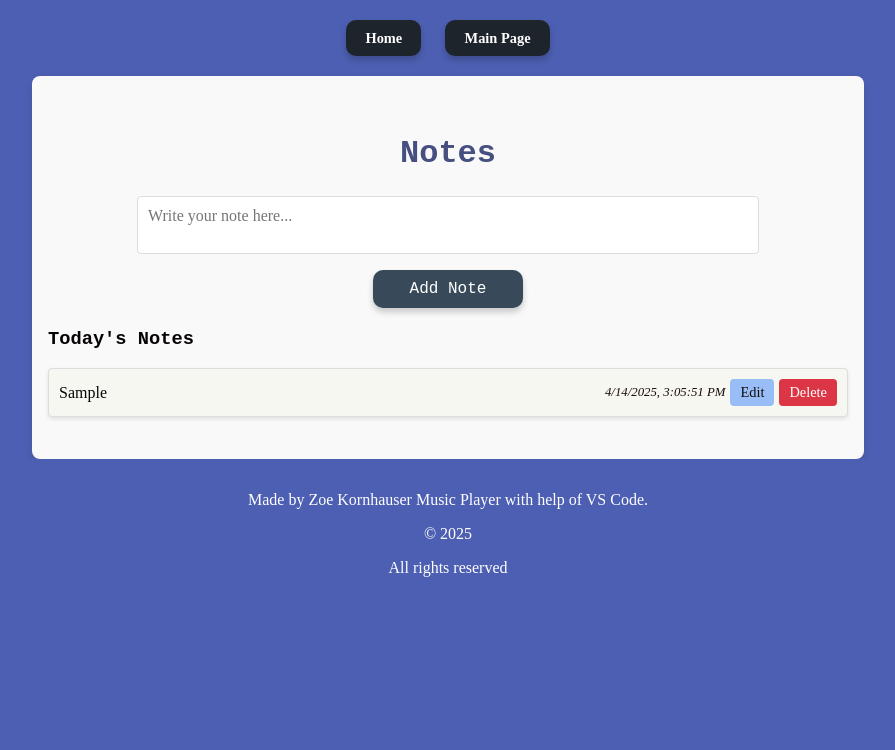
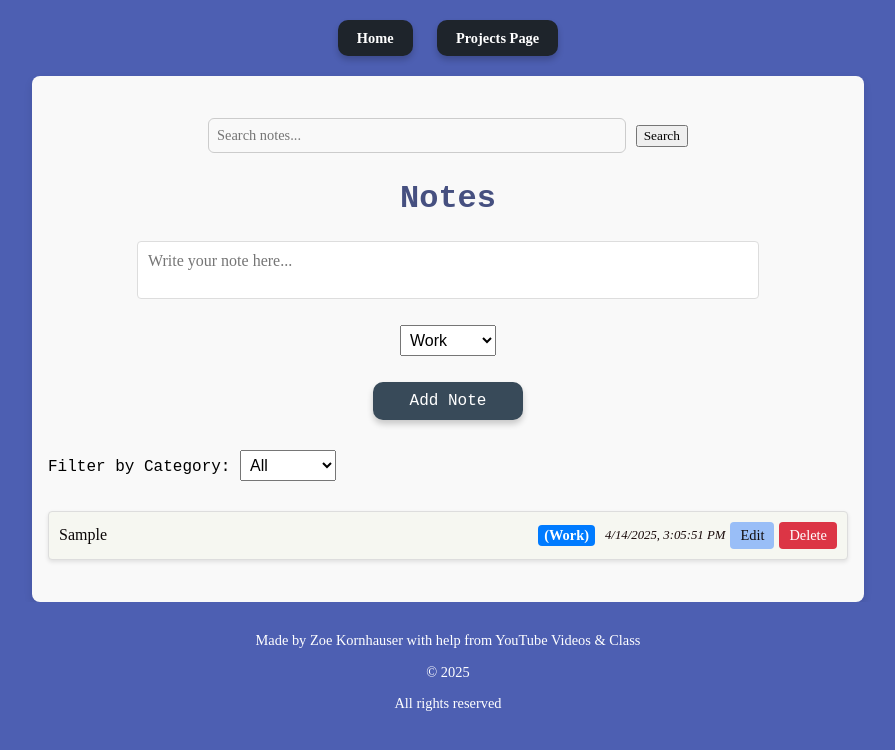
Before and after one commit to Buffaluv07/TodoTEST, a plain HTML site: page index.html in a window 1280 px wide. Both pictures are taken after typing "Sample" into the empty fields and a click on the button "Add Note". Shown: the whole page, without its empty margins (192-1087 px from the left). Drawn offline with Linux system fonts and the light colour scheme; files that its build step writes are made by us from their sources.

Commit message:
new changes

```diff
--- a/index.html
+++ b/index.html
@@ -3,7 +3,7 @@
 <head>
     <meta charset="UTF-8">
     <meta name="viewport" content="width=device-width, initial-scale=1.0">
-    <link rel="stylesheet" href="style.css"> <!-- Adjust path if needed -->
+    <link rel="stylesheet" href="/Notes-App/style.css">
     <title>Notes</title>
 </head>
 <body>
@@ -12,31 +12,48 @@
             <nav>
                 <ul>
                     <li><a href="../index.html">Home</a></li>
-                <li><a href="../index.html">Main Page</a></li>
+                    <li><a href="../Location/index.html">Projects Page</a></li>
                 </ul>
             </nav>
         </header>
 
         <main>
+            <div id="search-container">
+                <input type="text" id="search-bar" placeholder="Search notes...">
+                <button id="search-btn">Search</button>
+            </div>
             <h2>Notes</h2>
             <form id="new-note-form">
                 <textarea id="note-content" placeholder="Write your note here..." required></textarea>
+                <select id="note-category">
+                    <option value="Work">Work</option>
+                    <option value="Personal">Personal</option>
+                    <option value="Ideas">Ideas</option>
+                    <option value="Urgent">Urgent</option> <!-- New category -->
+                </select>
                 <button type="submit">Add Note</button>
             </form>
-        <ul id="notes-list">
-            <!-- Notes will be dynamically added here -->
-        </ul>
 
+            <div id="filter-container">
+                <label for="filter-category">Filter by Category:</label>
+                <select id="filter-category">
+                    <option value="All">All</option>
+                    <option value="Work">Work</option>
+                    <option value="Personal">Personal</option>
+                    <option value="Ideas">Ideas</option>
+                    <option value="Urgent">Urgent</option>
+                </select>
+            </div>
+
+            <ul id="notes-list"></ul>
         </main>
 
-    <div class="footer">
-        <p>Made by Zoe Kornhauser Music Player with help of VS Code.</p>
+        <footer class="footer">
+            <p>Made by Zoe Kornhauser with help from YouTube Videos & Class</p>
             <p>© 2025</p>
             <p>All rights reserved</p>
+        </footer>
     </div>
-    </div>
-
-    <!-- Link to the JavaScript file -->
-    <script src="script.js" defer></script>
+    <script src="script.js" type="module" defer></script>
 </body>
 </html>
--- a/script.js
+++ b/script.js
@@ -2,74 +2,55 @@ document.addEventListener("DOMContentLoaded", () => {
     const notesList = document.getElementById("notes-list");
     const newNoteForm = document.getElementById("new-note-form");
     const noteContentInput = document.getElementById("note-content");
+    const noteCategoryInput = document.getElementById("note-category");
+    const filterCategoryInput = document.getElementById("filter-category");
+    const searchBar = document.getElementById("search-bar");
 
-    // Load notes from localStorage and display them grouped by date
-    function loadNotes() {
-        const notes = getNotesFromLocalStorage();
-        const today = new Date().toLocaleDateString();
-        const currentMonth = new Date().getMonth();
 
-        // Separate notes into "Today's Notes" and "Previous Month's Notes"
-        const todaysNotes = notes.filter((note) => new Date(note.date).toLocaleDateString() === today);
-        const previousMonthNotes = notes.filter((note) => new Date(note.date).getMonth() < currentMonth);
-
-        // Clear the notes list before reloading
-        notesList.innerHTML = "";
-
-        // Add "Today's Notes" header and notes
-        if (todaysNotes.length > 0) {
-            const todayHeader = document.createElement("h3");
-            todayHeader.textContent = "Today's Notes";
-            notesList.appendChild(todayHeader);
-
-            todaysNotes.forEach((note) => {
-                addNoteToDOM(note);
-            });
-        }
-
-        // Add "Previous Month's Notes" header and notes
-        if (previousMonthNotes.length > 0) {
-            const previousMonthHeader = document.createElement("h3");
-            previousMonthHeader.textContent = "Previous Month's Notes";
-            notesList.appendChild(previousMonthHeader);
-
-            previousMonthNotes.forEach((note) => {
-                addNoteToDOM(note);
-            });
-        }
-    }
-
-    // Save a new note to localStorage
-    function saveNoteToLocalStorage(note) {
-        const notes = getNotesFromLocalStorage();
-        notes.push(note);
-        localStorage.setItem("notes", JSON.stringify(notes));
-    }
-
-    // Get all notes from localStorage
     function getNotesFromLocalStorage() {
         return JSON.parse(localStorage.getItem("notes")) || [];
     }
 
-    // Add a note to the DOM
+
+    function saveNotesToLocalStorage(notes) {
+        localStorage.setItem("notes", JSON.stringify(notes));
+    }
+
+
+    function renderNotes(filter = "All", searchTerm = "") {
+        const notes = getNotesFromLocalStorage();
+        notesList.innerHTML = "";
+        const sortedNotes = notes.sort((a, b) => b.id - a.id);
+
+        const filteredNotes = notes.filter(note => {
+            const matchesCategory = filter === "All" || note.category === filter;
+            const matchesSearch = note.content.toLowerCase().includes(searchTerm.toLowerCase());
+            return matchesCategory && matchesSearch;
+        });
+
+        filteredNotes.forEach(note => {
+            addNoteToDOM(note);
+        });
+    }
+
+
     function addNoteToDOM(note) {
         const noteItem = document.createElement("li");
         noteItem.classList.add("note-item");
         noteItem.setAttribute("data-id", note.id);
         noteItem.innerHTML = `
             <span class="note-content">${note.content}</span>
+            <span class="note-category" data-category="${note.category}">(${note.category})</span>
             <span class="note-date">${note.date}</span>
             <button class="edit-note">Edit</button>
             <button class="delete-note">Delete</button>
         `;
 
-        // Add event listener for editing the note
         const editButton = noteItem.querySelector(".edit-note");
         editButton.addEventListener("click", () => {
             editNoteContent(note.id);
         });
 
-        // Add event listener for deleting the note
         const deleteButton = noteItem.querySelector(".delete-note");
         deleteButton.addEventListener("click", () => {
             deleteNoteFromDOM(note.id);
@@ -78,10 +59,10 @@ document.addEventListener("DOMContentLoaded", () => {
         notesList.appendChild(noteItem);
     }
 
-    // Edit the content of a note
+
     function editNoteContent(noteId) {
         const notes = getNotesFromLocalStorage();
-        const noteIndex = notes.findIndex((note) => note.id === noteId);
+        const noteIndex = notes.findIndex(note => note.id === noteId);
 
         if (noteIndex !== -1) {
             const newContent = prompt("Edit your note:", notes[noteIndex].content);
@@ -95,16 +76,11 @@ document.addEventListener("DOMContentLoaded", () => {
         }
     }
 
-    // Save all notes to localStorage
-    function saveNotesToLocalStorage(notes) {
-        localStorage.setItem("notes", JSON.stringify(notes));
-    }
 
-    // Delete a note from the DOM and localStorage
     function deleteNoteFromDOM(noteId) {
         const notes = getNotesFromLocalStorage();
-        const updatedNotes = notes.filter((note) => note.id !== noteId);
-        localStorage.setItem("notes", JSON.stringify(updatedNotes));
+        const updatedNotes = notes.filter(note => note.id !== noteId);
+        saveNotesToLocalStorage(updatedNotes);
 
         const noteItem = document.querySelector(`[data-id="${noteId}"]`);
         if (noteItem) {
@@ -112,30 +88,46 @@ document.addEventListener("DOMContentLoaded", () => {
         }
     }
 
-    // Handle the submission of the new note form
+
     newNoteForm.addEventListener("submit", (event) => {
         event.preventDefault();
 
         const noteContent = noteContentInput.value.trim();
+        const noteCategory = noteCategoryInput.value;
+
         if (!noteContent) {
             alert("Please enter a note.");
             return;
         }
 
         const note = {
-            id: Date.now(), // Unique ID for the note
+            id: Date.now(),
             content: noteContent,
-            date: new Date().toLocaleString(), // Add the current date and time
+            category: noteCategory,
+            date: new Date().toLocaleString(),
         };
 
-        // Save the note to localStorage and add it to the DOM
-        saveNoteToLocalStorage(note);
-        loadNotes(); // Reload notes to update the grouping
+        const notes = getNotesFromLocalStorage();
+        notes.push(note);
+        saveNotesToLocalStorage(notes);
 
-        // Clear the input field
+        renderNotes();
         newNoteForm.reset();
     });
 
-    // Load notes when the page loads
-    loadNotes();
+
+    filterCategoryInput.addEventListener("change", () => {
+        const selectedCategory = filterCategoryInput.value;
+        const searchTerm = searchBar.value;
+        renderNotes(selectedCategory, searchTerm);
+    });
+
+
+    searchBar.addEventListener("input", () => {
+        const searchTerm = searchBar.value;
+        const selectedCategory = filterCategoryInput.value;
+        renderNotes(selectedCategory, searchTerm);
+    });
+
+    renderNotes();
 });
--- a/style.css
+++ b/style.css
@@ -1,4 +1,3 @@
-
 body {
     font-family: 'Courier New', Courier, monospace;
     margin: 0;
@@ -11,6 +10,7 @@ h1, h2 {
     font-family: 'Courier New', Courier, monospace;
     color: #f1e8e8;
 }
+
 h3, h4, h5, h6 {
     font-family: 'Courier New', Courier, monospace;
     color: #080404;
@@ -19,7 +19,6 @@ h3, h4, h5, h6 {
 p, ul, li, span, input, button, textarea {
     font-family: 'Merriweather', serif;
 }
-
 
 header nav ul {
     display: flex;
@@ -55,14 +54,13 @@ header nav ul li a:active {
     box-shadow: 0 4px 6px rgba(0, 0, 0, 0.2);
 }
 
-/* Main Content Styles */
 main {
     padding: 2rem 1rem;
-    max-width: 800px; /* Limit the width for better readability */
-    margin: 0 auto; /* Center the content */
+    max-width: 800px;
+    margin: 0 auto;
     background-color: #f9f9f9;
     border-radius: 8px;
-    box-shadow: 0 4px 8px rgba(0, 0, 0, 0.1); /* Add a subtle shadow */
+    box-shadow: 0 4px 8px rgba(0, 0, 0, 0.1);
 }
 
 h1 {
@@ -79,7 +77,6 @@ h2 {
     margin-bottom: 1.5rem;
 }
 
-/* Notes Section */
 #notes-section {
     margin-top: 20px;
     padding: 20px;
@@ -148,18 +145,17 @@ h2 {
     background-color: #a71d2a;
 }
 
-/* Form Styles */
 #new-note-form {
     display: flex;
     flex-direction: column;
     gap: 1rem;
     margin-bottom: 20px;
-    align-items: center; /* Center the form elements */
+    align-items: center;
 }
 
 #note-content {
     width: 100%;
-    max-width: 600px; /* Limit the width for better readability */
+    max-width: 600px;
     padding: 10px;
     border: 1px solid #ddd;
     border-radius: 4px;
@@ -194,9 +190,45 @@ h2 {
     position: relative;
     bottom: 0;
     width: 100%;
+    font-size: 0.9rem;
 }
 
-/* Utility Styles */
+#new-note-form select, #filter-container select {
+    margin: 10px 0;
+    padding: 5px;
+    font-size: 1rem;
+}
+
+#filter-container {
+    margin: 20px 0;
+    color:#000000;
+}
+.note-category {
+    font-size: 0.9rem;
+    color: #000000;
+    margin-left: 10px;
+}
+.note-category-label {
+    font-size: 0.9rem;
+    color: #000000;
+    margin-right: 5px;
+}
+#search-container {
+    margin: 10px 0;
+    text-align: center;
+}
+
+#search-bar {
+    width: 80%;
+    max-width: 400px;
+    padding: 8px;
+    font-size: 0.9rem;
+    border: 1px solid #ccc;
+    border-radius: 6px;
+    background-color: #f9f9f9;
+    box-shadow: none;
+}
+
 ul {
     list-style-type: none;
     padding: 0;
@@ -212,7 +244,48 @@ button {
     padding: 0 1rem;
 }
 
-/* Responsive Styles for Mobile */
+
+
+.note-category {
+    font-weight: bold;
+    padding: 2px 6px;
+    border-radius: 4px;
+}
+
+
+.note-category[data-category="Work"] {
+    color: #ffffff;
+    background-color: #007bff;
+}
+
+.note-category[data-category="Personal"] {
+    color: #ffffff;
+    background-color: #28a745;
+}
+
+.note-category[data-category="Ideas"] {
+    color: #ffffff;
+    background-color: #ffc107;
+}
+
+.note-category[data-category="Urgent"] {
+    color: #ffffff;
+    background-color: #dc3545;
+}
+
+
+
+
+
+
+
+
+
+
+
+
+
+
 @media (max-width: 768px) {
     header {
         padding: 0.5rem;
@@ -253,7 +326,7 @@ button {
     #new-note-form button {
         font-size: 0.9rem;
         padding: 8px;
-        width: 100%; /* Make the button full-width on mobile */
+        width: 100%;
     }
 
     .note-item {
```
Lines whose indentation alone changed are shown as unchanged.
